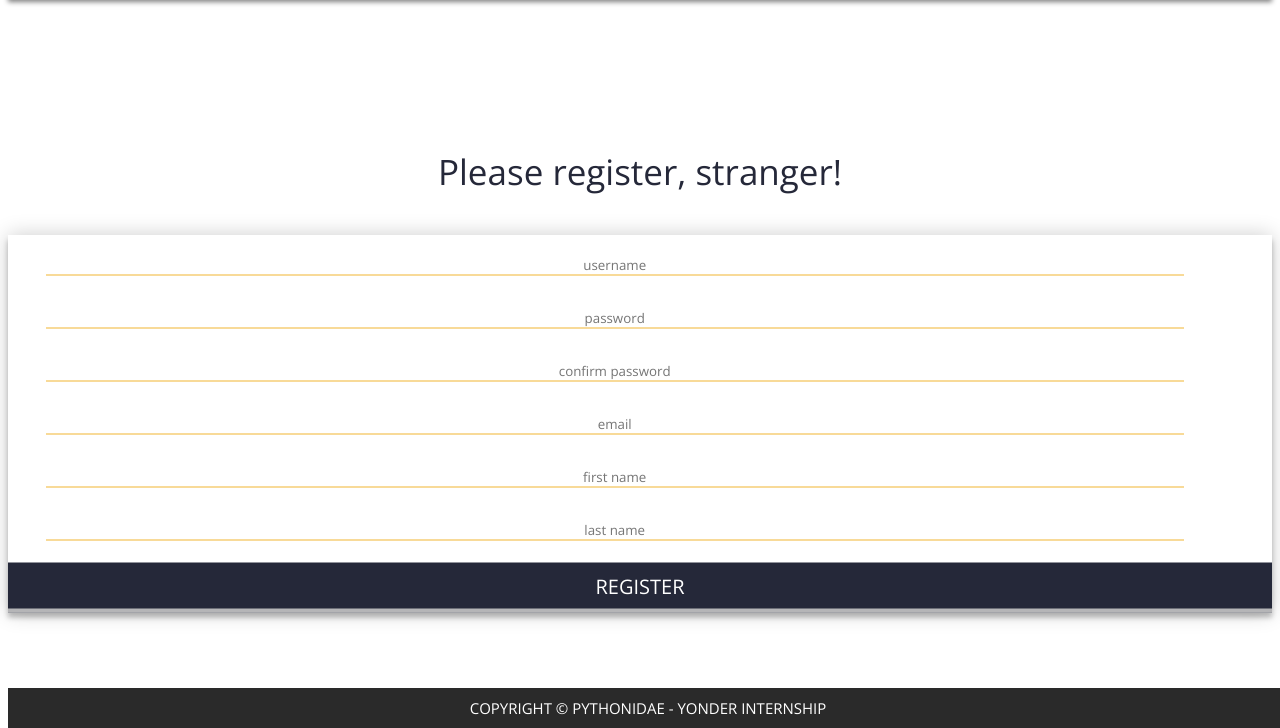
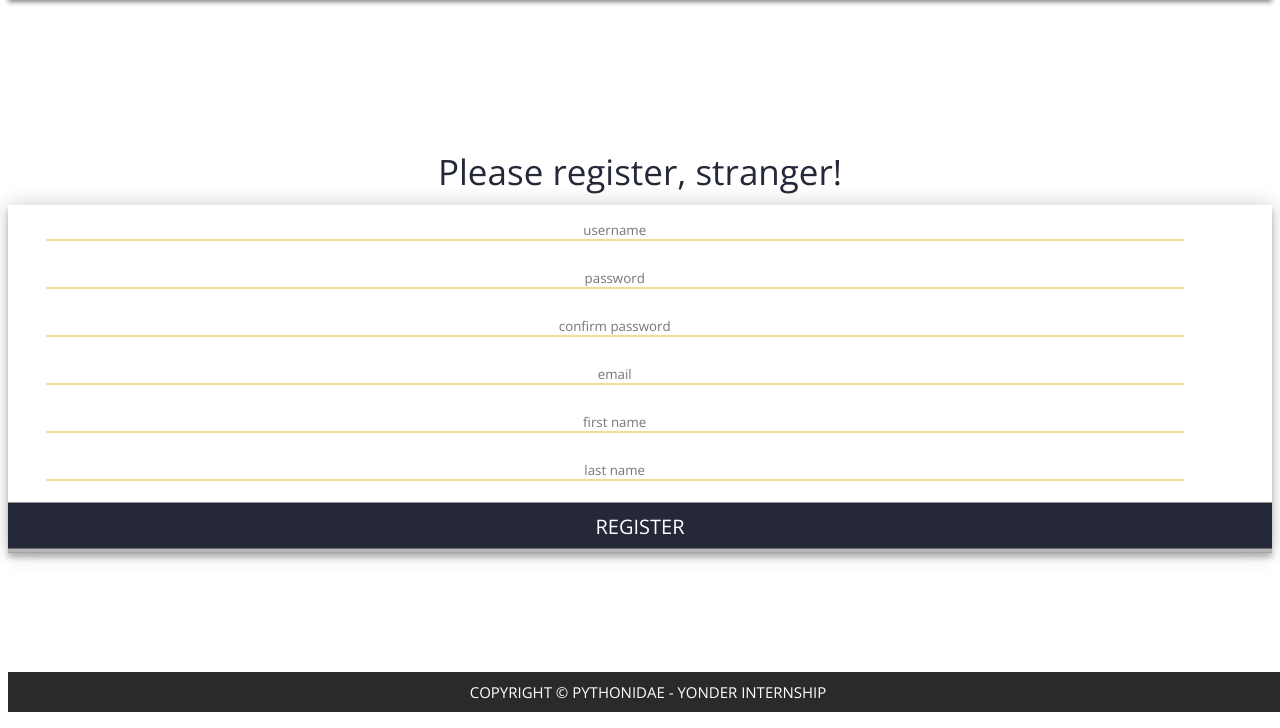
Before and after one commit to Ale282313/Meatballs-Game, a Flask app: page /auth/register in a window 1280 px wide. Shown: the part 88-816 px from the top of the page. Run offline with Flask 2, Linux system fonts and the light colour scheme; some libraries are stand-ins or nearby versions.

Commit message:
Bug fix register_page- Modified margins for some elements

```diff
--- a/app/static/css/register.css
+++ b/app/static/css/register.css
@@ -8,8 +8,18 @@
     transform: translateY(-50%);
 }
 
+.my-title {
+    color: rgb(37, 40, 57);
+    font-size: 35px;
+    font-weight: 400;
+    text-align: center;
+
+    margin: 10px 0 10px 0;
+
+}
+
 .register-form input {
-    margin: 20px 3% 12px 3%; /*when input is out of focus, bottom margin is 12px*/
+    margin: 15px 3% 12px 3%; /*when input is out of focus, bottom margin is 12px*/
     outline: none;
     border: none;
     width: 90%;
@@ -19,7 +29,7 @@
 }
 
 .register-form input:focus {
-    margin: 20px 3% 10px 3%; /*when input is focused, bottom margin is 10px to make room for border*/
+    margin: 15px 3% 10px 3%; /*when input is focused, bottom margin is 10px to make room for border*/
     border-bottom: 3.5px solid rgb(242, 182, 50);
 }
 
--- a/app/templates/auth/register.html
+++ b/app/templates/auth/register.html
@@ -6,7 +6,7 @@
 {% block content %}
 <section class="register-section col-md-12">
     <div class="row">
-        <h1 class="title">Please register, stranger!</h1>
+        <h1 class="my-title">Please register, stranger!</h1>
     </div>
 
     <div class="row">
```
